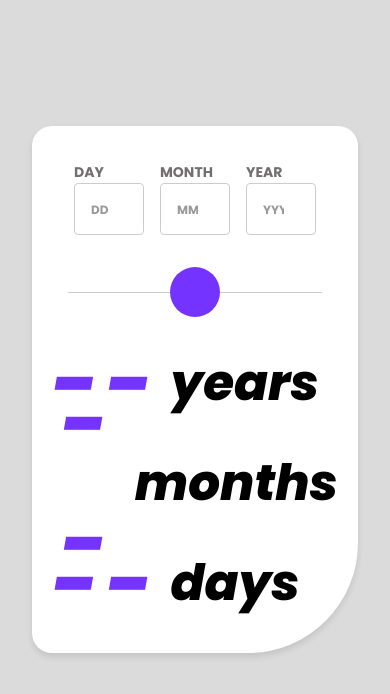
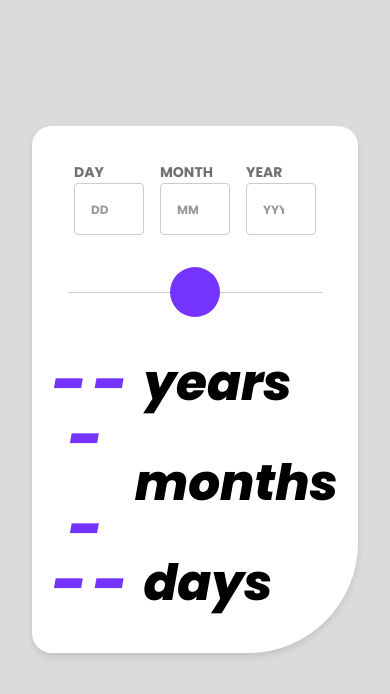
Before and after one commit to Ledelara/age-calculator-app, a React (Vite) app: page / in a window 390 px wide. Shown: the top 694 px of the page. Built offline with nearby package versions, Linux system fonts and the light colour scheme; some icons are missing.

Commit message:
💄 style: corrigindo tamanho da fonte do Calculator em dispositivos mobile

```diff
--- a/src/components/Calculator/Calculator.css
+++ b/src/components/Calculator/Calculator.css
@@ -32,7 +32,7 @@
 
 @media screen and (max-width: 768px) {
   .calculator-text {
-    font-size: 80px;
+    font-size: 60px;
   }
 
   .calculator-header {
```
